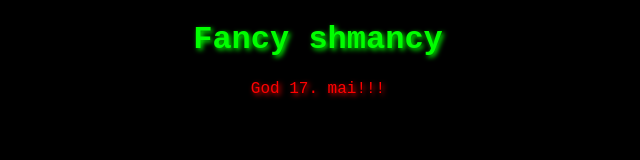
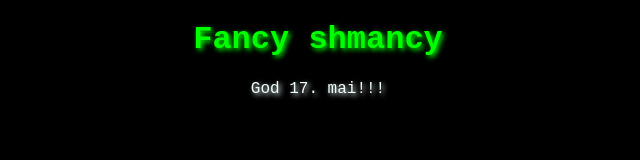
Before and after one commit to Pidgegeddon/pidgegeddon, a plain HTML site: page index.html in a window 1280 px wide. Shown: the whole page, without its empty margins (322-962 px from the left). Drawn offline with Linux system fonts and the light colour scheme.

Commit message:
Update css.css

```diff
--- a/css.css
+++ b/css.css
@@ -8,7 +8,7 @@ h1{
 	text-shadow: 2px 2px 5px;
 }
 p{
-	color: red;
+	color: azure;
 	text-align: center;
 	font-family: "Sans-serif", Monospace;
 	text-shadow: 2px 2px 5px;
```
